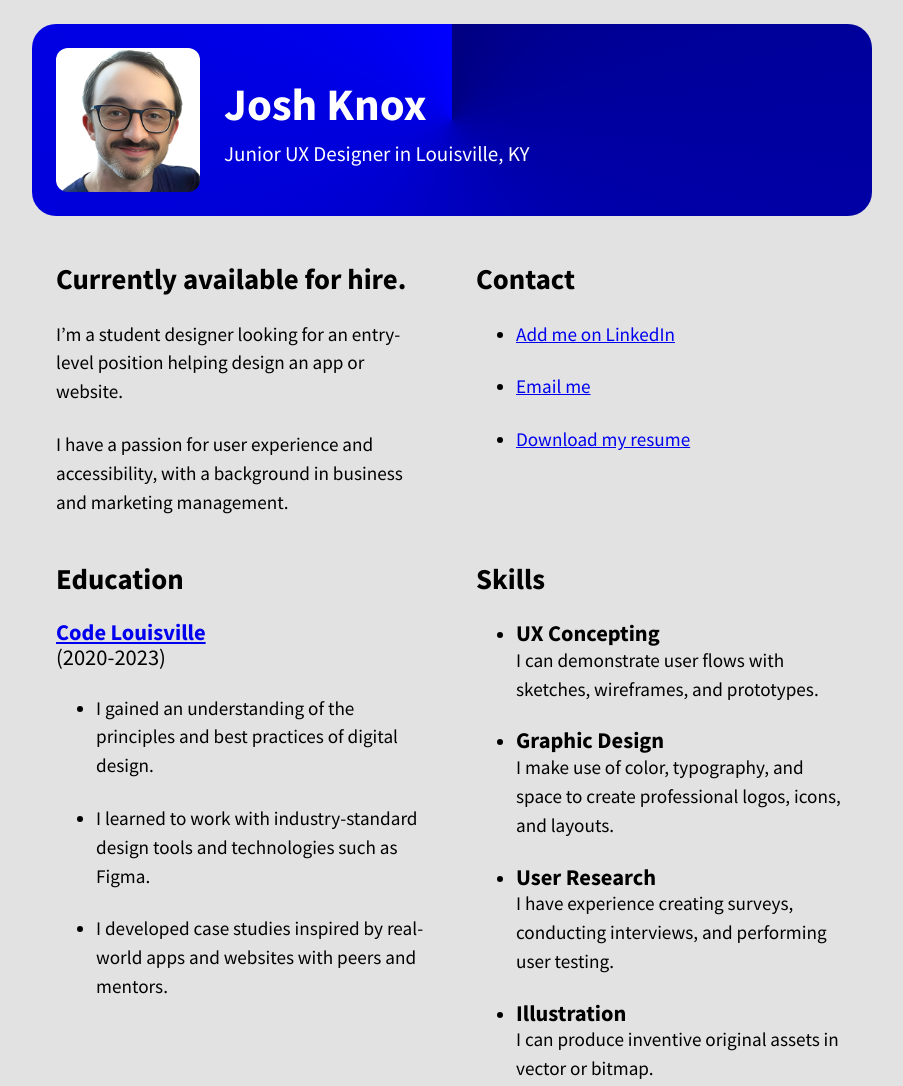
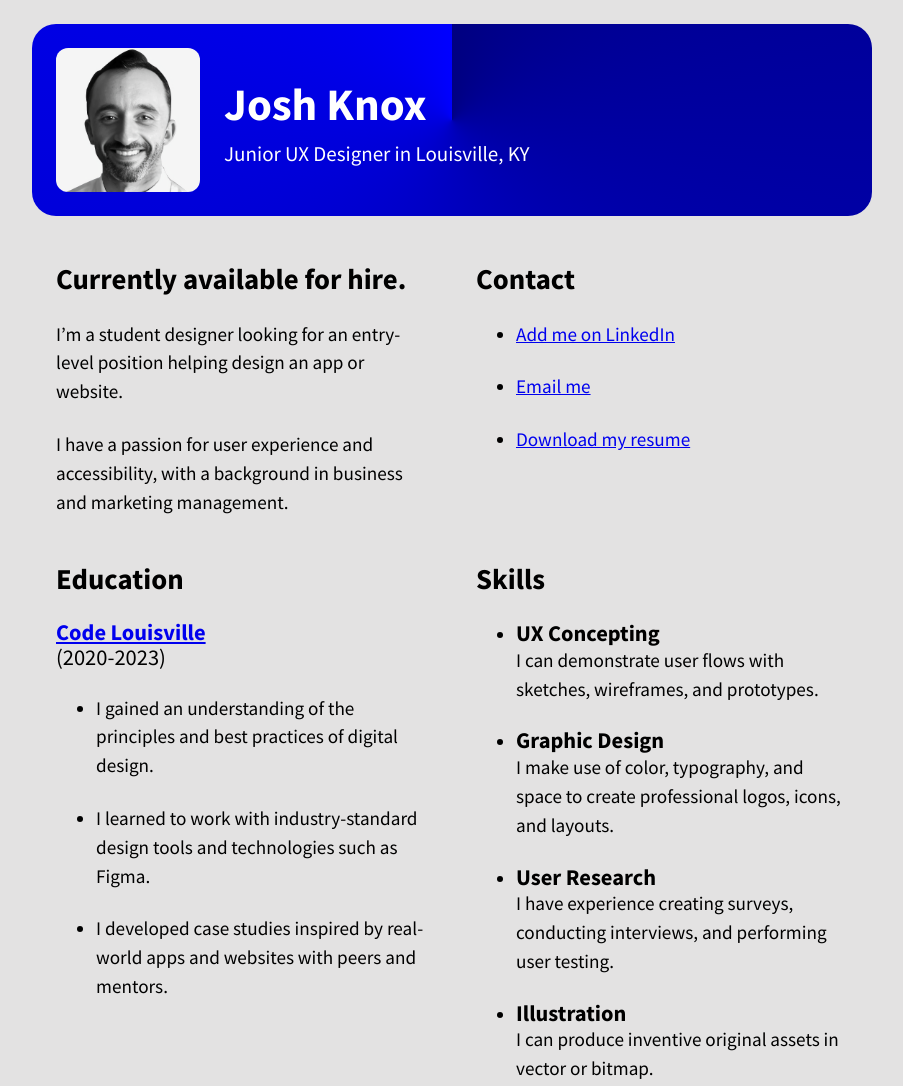
Before and after one commit to joshua-knox/joshknox-rocks, a website: page public/index.html in a window 1280 px wide. Shown: the top 1086 px of the page, without its empty margins (188-1091 px from the left). Drawn offline with Linux system fonts and the light colour scheme.

Commit message:
Bw headshot

```diff
--- a/public/index.html
+++ b/public/index.html
@@ -16,7 +16,7 @@
 
   <body class="is-loaded">
     <header>
-      <img src="/josh.png" alt="Photo of Josh Knox" />
+      <img src="/headshot_bw.png" alt="Photo of Josh Knox" />
       <h1 class="h1-headline">
         <span class="h1-headline__name"> Josh Knox </span>
         <span class="h1-headline__title">
```
Also changed, not shown: public/headshot_bw.png (added).
